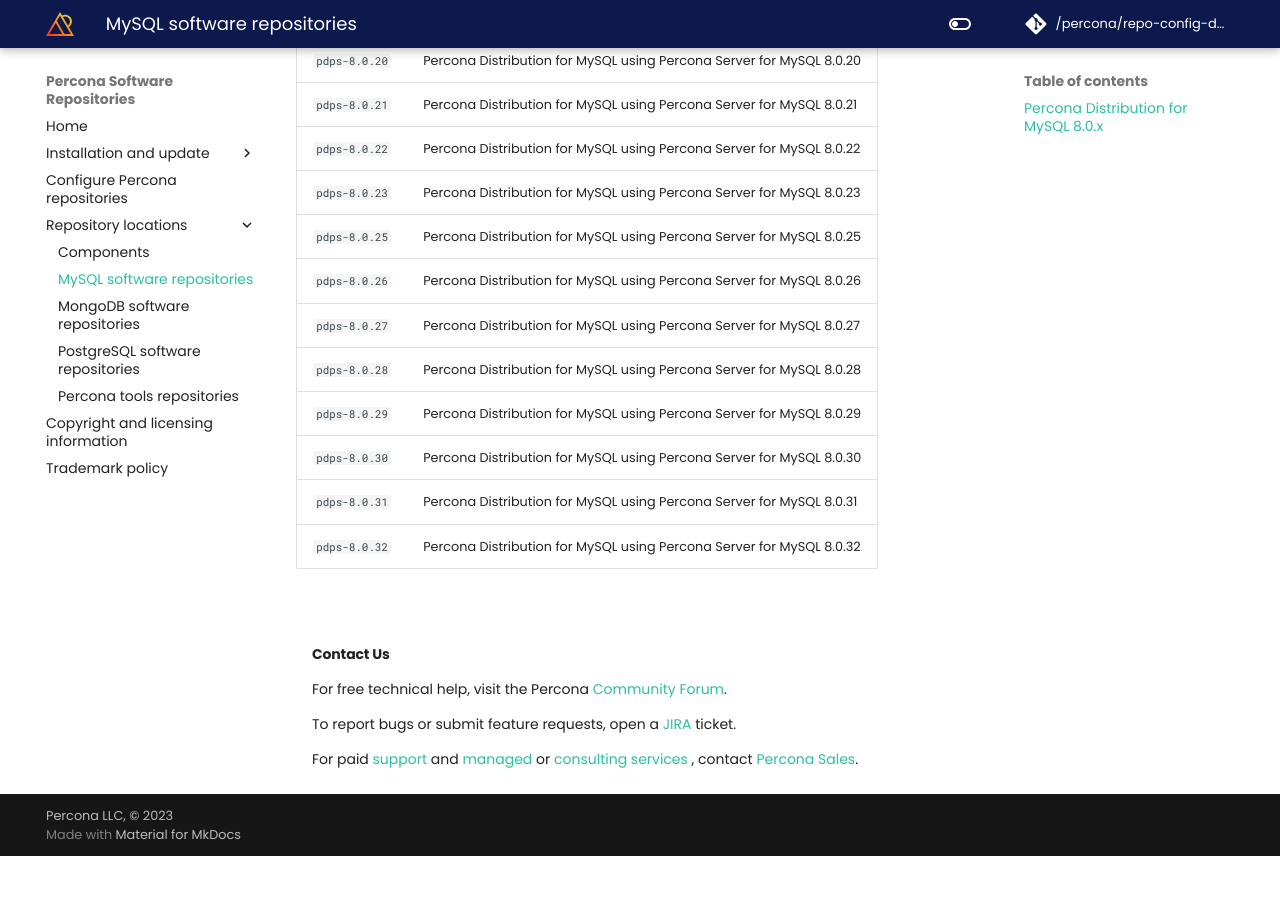
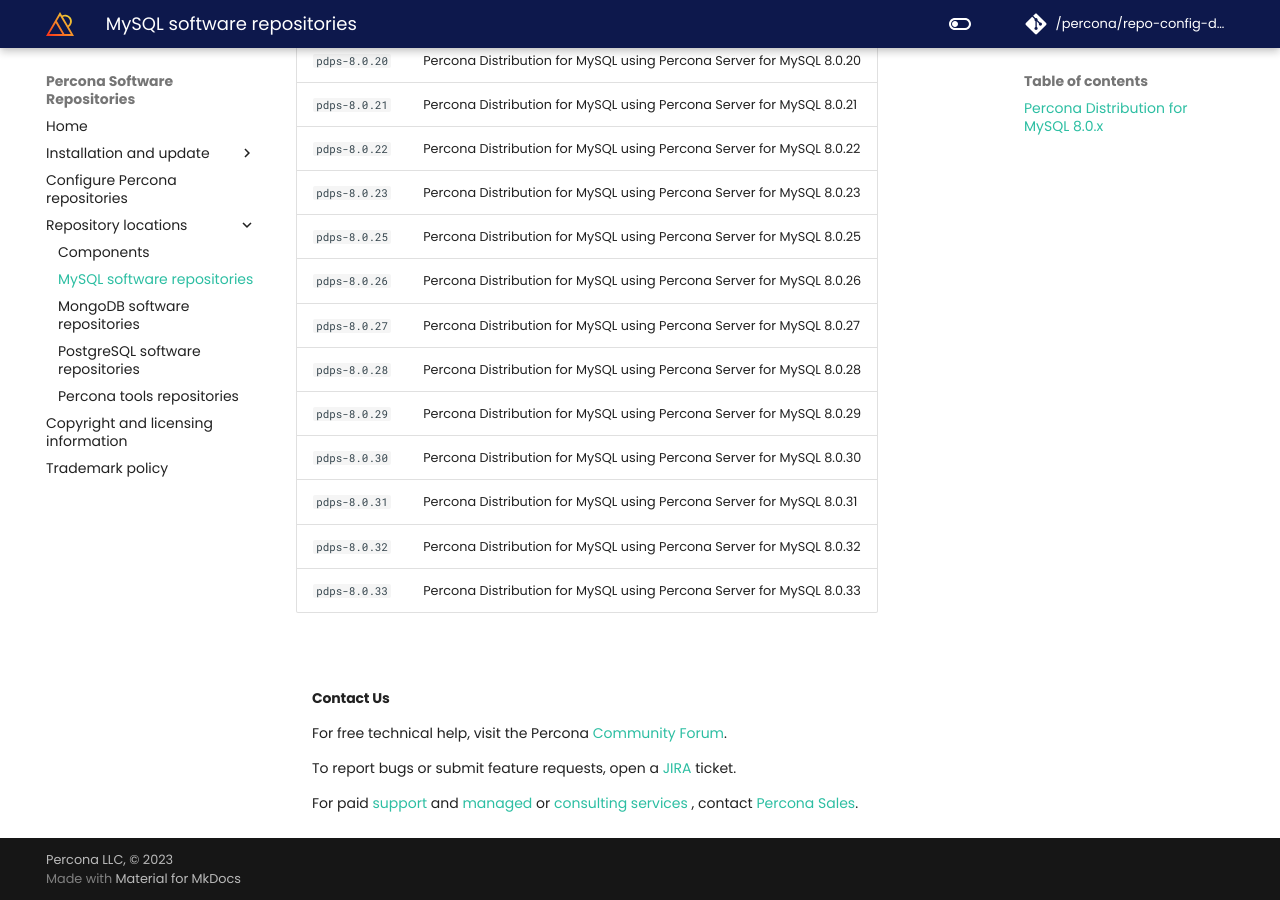
Before and after one commit to percona/repo-config-docs, an MkDocs documentation site: the page built from docs/mysql.md, in a window 1280 px wide and 900 px high, scrolled down 786 px. Built offline with MkDocs 1.6.1 and Material for MkDocs 9.7.7, drawn with Linux system fonts in a browser that asks for light colours; nearby versions of some CDN libraries; comment, search, counter and statistics services are not loaded; the version menu is left out; before the commit the page ends 1642 px from its top, so only the background shows below that.

Commit message:
PREL-232 Update the MySQL software repositories list modified:   docs/mysql.md

```diff
--- a/docs/mysql.md
+++ b/docs/mysql.md
@@ -31,6 +31,7 @@
      | `pdps-8.0.30` |Percona Distribution for MySQL using Percona Server for MySQL 8.0.30 |
      | `pdps-8.0.31` |Percona Distribution for MySQL using Percona Server for MySQL 8.0.31 |
      | `pdps-8.0.32` |Percona Distribution for MySQL using Percona Server for MySQL 8.0.32 |
+     | `pdps-8.0.33` |Percona Distribution for MySQL using Percona Server for MySQL 8.0.33 |
 
 === "Using Percona XtraDB Cluster"
 
```
